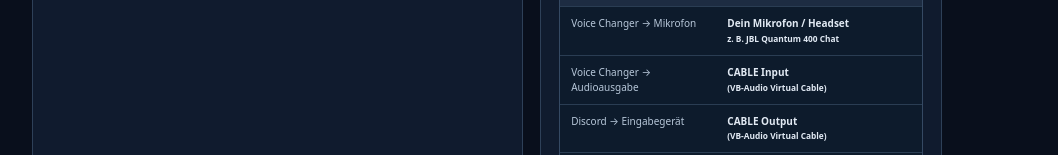
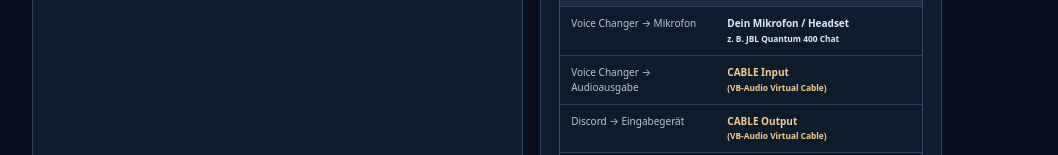
Before and after one commit to wia204/dusk-dawn-voice, a plain HTML site: page index.html in a window 1280 px wide. Shown: the part 645-800 px from the top of the page, without its empty margins (153-1211 px from the left). Drawn offline with Linux system fonts and the light colour scheme.

Commit message:
Improve contrast of CABLE device labels in Discord setup guide

```diff
--- a/index.html
+++ b/index.html
@@ -84,7 +84,7 @@ hr{border:0;border-top:1px solid #2b3e55;margin:18px 0}
 .device-guide-row{border-top:1px solid #2a3d53;font-size:10px;line-height:1.48}
 .device-guide-row>span:first-child{color:#b7c7d9}
 .device-guide-row>span:last-child{color:#e2eaf4;font-weight:750;overflow-wrap:anywhere}
-.device-guide-row .cable{color:#f2cd8e}
+.device-guide-row>span.cable{color:#f2cd8e}
 .device-guide-note{margin:9px 1px 0!important;font-size:10px!important;color:#9eb3ca!important}
 .device-guide-note strong{color:#e4d2b5}
 
```
